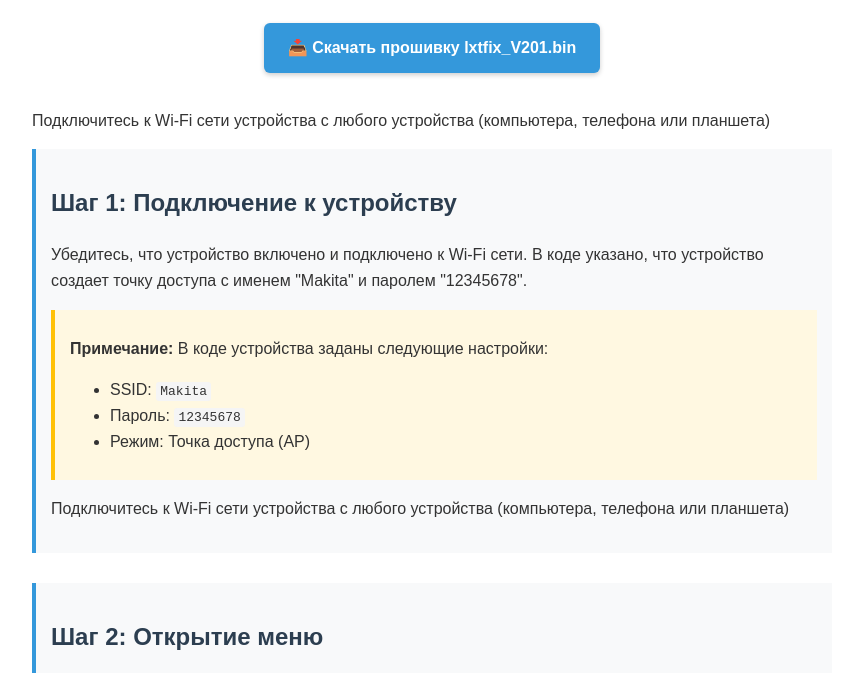
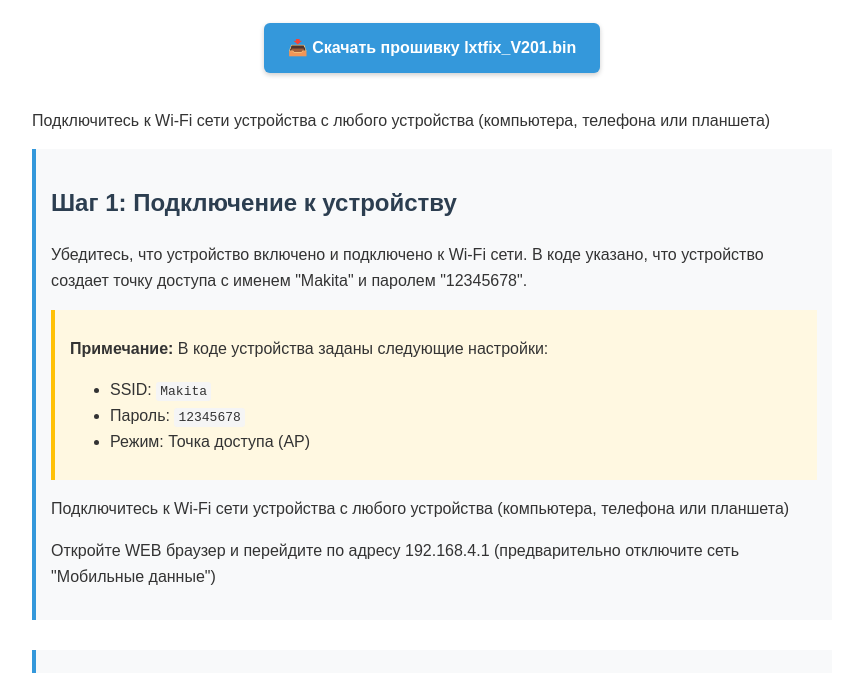
Before and after one commit to NikElectronics/ELIXStoFIX, a plain HTML site: page firmware.html in a window 1280 px wide. Shown: the part 106-779 px from the top of the page, without its empty margins (208-1056 px from the left). Drawn offline with Linux system fonts and the light colour scheme.

Commit message:
conect edit

```diff
--- a/firmware.html
+++ b/firmware.html
@@ -113,6 +113,7 @@
             </ul>
         </div>
         <p>Подключитесь к Wi-Fi сети устройства с любого устройства (компьютера, телефона или планшета)</p>
+         <p>Откройте WEB браузер и перейдите по адресу 192.168.4.1 (предварительно отключите сеть "Мобильные данные")</p>
     </div>
 
     <div class="step">
```
